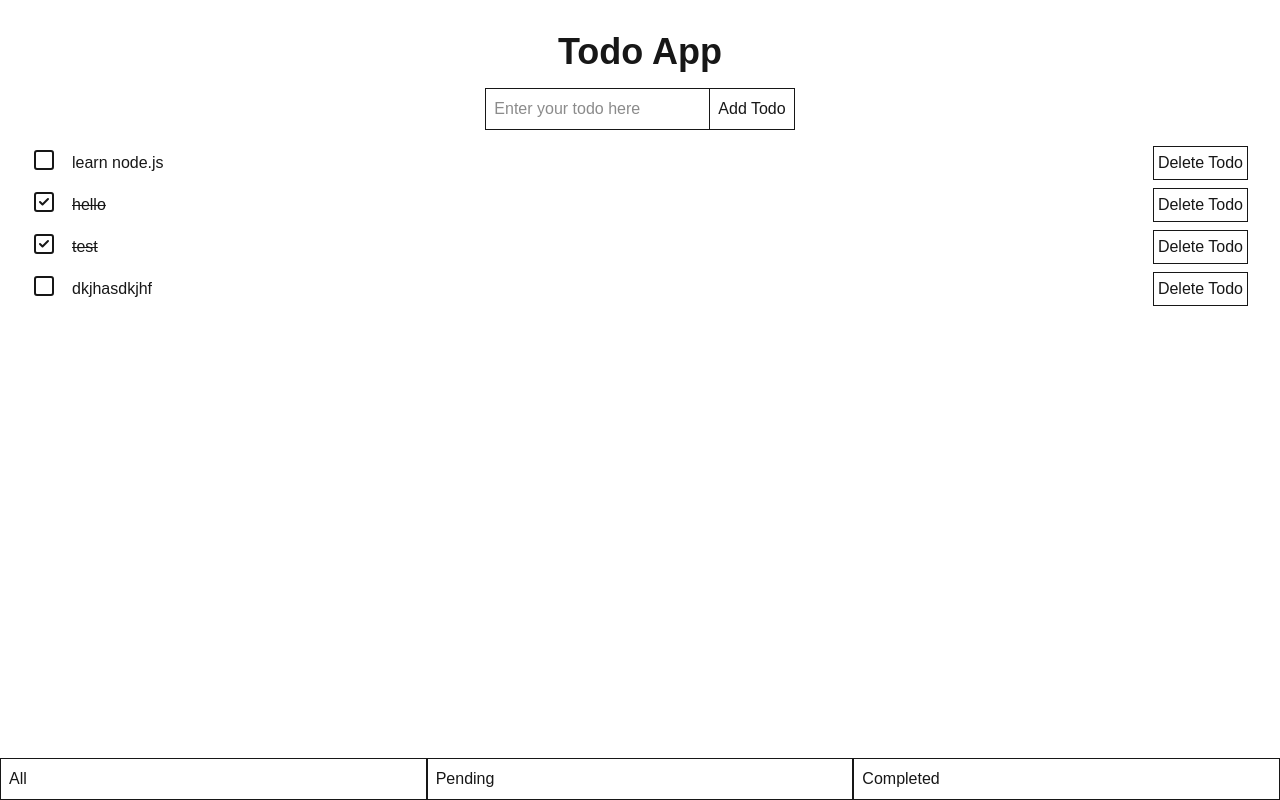
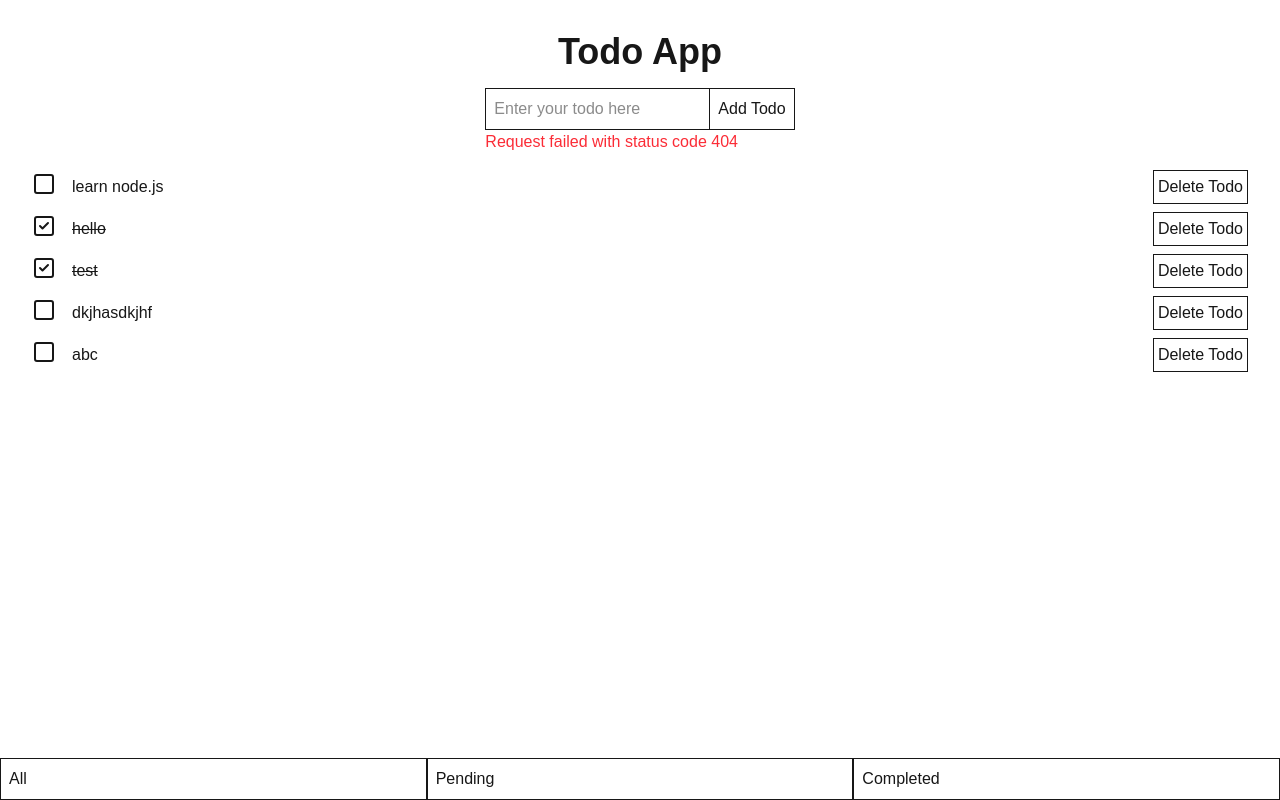
Before and after one commit to the-special-character/eduramp-training, a Next.js app: page / in a window 1280 px wide. Both pictures are taken after typing "Sample" into the empty fields and a click on the button "Add Todo". Built offline with nearby package versions, Linux system fonts and the light colour scheme; no server answers; data requests are answered from the project's data file.

Commit message:
Error Handleling on the server side

```diff
--- a/app/actions.ts
+++ b/app/actions.ts
@@ -5,17 +5,31 @@ import { revalidatePath } from "next/cache";
 
 
 
-export async function addTodoAction(formData) {
+export async function addTodoAction(prevState, formData) {
   try {
     // make api call to check duplicate entry
     const todoText = String(formData.get("todoText") ?? "").trim();
-    const response = await axios.post("", {
+
+    if(!todoText) {
+      return { success: false, error: 'Todo text is required', values: { todoText }}
+    }
+
+    if(todoText.length > 100) {
+      return { success: false, error: 'Todo text length must be 100 characters or less', values: { todoText }}
+    }
+
+    const { data } = await axios.get(`http://localhost:8000/todoList?text=${todoText}`)
+    if(data.length > 0) {
+      return { success: false, error: 'text is already exist', values: { todoText }}
+    }
+
+    await axios.post("http://localhost:8000/todoList", {
       text: todoText,
       isDone: false,
     });
     revalidatePath("/")
   } catch (error) {
-
+    return { success: false, error: error.message, values: { todoText: '' }}
   }
 }
 
--- /dev/null
+++ b/app/error.tsx
@@ -0,0 +1,7 @@
+'use client'
+
+export default function ErrorPage() {
+  return (
+    <div>Something Went wrong</div>
+  )
+}
--- /dev/null
+++ b/app/global-error.tsx
@@ -0,0 +1,19 @@
+'use client' // Error boundaries must be Client Components
+
+export default function GlobalError({
+  error,
+  retry,
+}: {
+  error: unknown
+  retry: () => void
+}) {
+  return (
+    // global-error must include html and body tags
+    <html>
+      <body>
+        <h2>Something went wrong!</h2>
+        <button onClick={() => retry()}>Try again</button>
+      </body>
+    </html>
+  )
+}
--- /dev/null
+++ b/app/not-found.tsx
@@ -0,0 +1,3 @@
+export default function NotFound() {
+    return <h1>Page not found</h1>
+}
--- a/components/TodoForm/index.tsx
+++ b/components/TodoForm/index.tsx
@@ -1,9 +1,18 @@
+"use client";
+import { addTodoAction } from "@/app/actions";
+import { useActionState } from "react";
 
-import { addTodoAction } from "@/app/actions";
+const initialState = { success: false, error: null, values: { todoText: "" } };
 
 export default function TodoForm() {
+  const [state, formAction, isPending] = useActionState(
+    addTodoAction,
+    initialState,
+  );
+
   return (
-    <form action={addTodoAction} className="flex">
+    <div>
+      <form action={formAction} className="flex">
         <div>
           <label htmlFor="todo-text" className="sr-only">
             Enter Todo
@@ -14,14 +23,21 @@ export default function TodoForm() {
             id="todo-text"
             name="todoText"
             className="border border-r-0 p-2"
-          required
-          maxLength={200}
             autoComplete="off"
           />
         </div>
-      <button type="submit" className="border p-2">
-        Add Todo
+        <button
+          type="submit"
+          className="border p-2 cursor-not-allowed"
+          style={{
+            cursor: isPending ? "not-allowed" : "none",
+          }}
+          disabled={isPending}
+        >
+          {isPending ? "Adding..." : "Add Todo"}
         </button>
       </form>
+      {state?.error && <p className="text-red-500" role="alert">{state.error}</p>}
+    </div>
   );
 }
--- a/components/TodoList/index.tsx
+++ b/components/TodoList/index.tsx
@@ -8,7 +8,7 @@ export default async function TodoList({ filters }) {
   if (filters === "completed") url += `?isDone=true`;
   const { data } = await axios.get(url);
 
-  if (!data) notFound();
+  if (!data) throw new Error("Data not found")
 
   return (
     <ul className="flex flex-col gap-2 w-full">
--- a/db.json
+++ b/db.json
@@ -19,6 +19,11 @@
       "text": "dkjhasdkjhf",
       "isDone": false,
       "id": "cnt5KBQHmXI"
+    },
+    {
+      "text": "abc",
+      "isDone": false,
+      "id": "6tuurwzVCpY"
     }
   ],
   "$schema": "./node_modules/json-server/schema.json"
```
Lines whose indentation alone changed are shown as unchanged.
